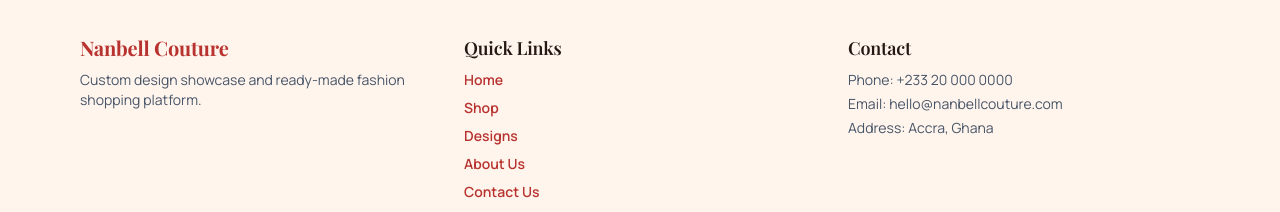
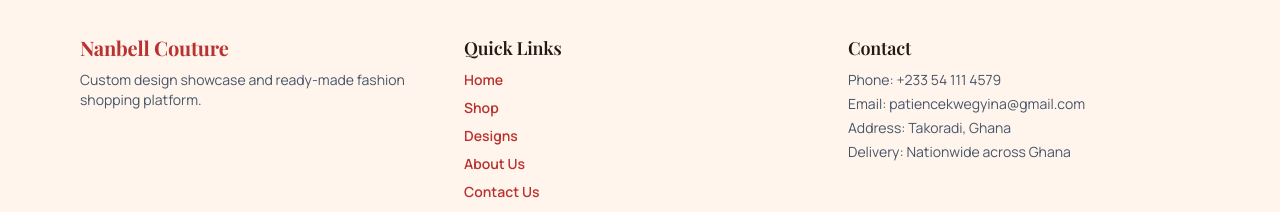
Before and after one commit to resiliencecarw-wq/nanbell-couture, a React (Vite) app: page /login in a window 1280 px wide. Shown: the part 540-752 px from the top of the page. Built offline with nearby package versions, Linux system fonts and the light colour scheme; no server answers.

Commit message:
Update MainLayout.jsx

```diff
--- a/src/layouts/MainLayout.jsx
+++ b/src/layouts/MainLayout.jsx
@@ -111,9 +111,10 @@
           <div>
             <h4 className="text-lg font-semibold">Contact</h4>
             <div className="mt-2 space-y-1 text-sm text-slate-600">
-              <p>Phone: +233 20 000 0000</p>
-              <p>Email: hello@nanbellcouture.com</p>
-              <p>Address: Accra, Ghana</p>
+              <p>Phone: +233 54 111 4579</p>
+              <p>Email: patiencekwegyina@gmail.com</p>
+              <p>Address: Takoradi, Ghana</p>
+              <p>Delivery: Nationwide across Ghana</p>
             </div>
           </div>
         </div>
```
